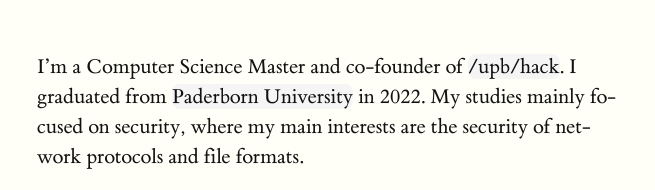
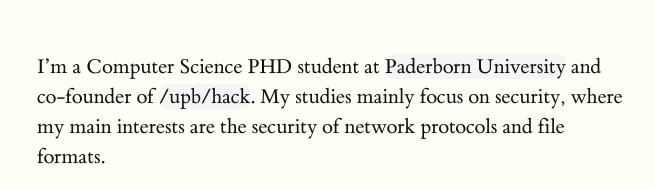
Before and after one commit to rosseljost/rosseljost.github.io, a plain HTML site: page docs/index.html in a window 1280 px wide. Shown: the part 211-401 px from the top of the page, without its empty margins (263-918 px from the left). Drawn offline with Linux system fonts and the light colour scheme.

Commit message:
Add PHD position to index

```diff
--- a/docs/index.html
+++ b/docs/index.html
@@ -31,11 +31,11 @@
 <!-- <a class="right" href="/blog.html">blog</a> --></p>
 </div>
 <section>
-<p>I’m a Computer Science Master and co-founder of <a
-href="https://upbhack.de/" target="_blank">/upb/hack</a>. I graduated
-from <a href="https://upb.de" target="_blank">Paderborn University</a>
-in 2022. My studies mainly focused on security, where my main interests
-are the security of network protocols and file formats.</p>
+<p>I’m a Computer Science PHD student at <a href="https://upb.de"
+target="_blank">Paderborn University</a> and co-founder of <a
+href="https://upbhack.de/" target="_blank">/upb/hack</a>. My studies
+mainly focus on security, where my main interests are the security of
+network protocols and file formats.</p>
 <p>In my spare time—the technology side at least—I find myself often to
 work on typography and document conversion.</p>
 <div
```
Also changed, not shown: 1 other file.
